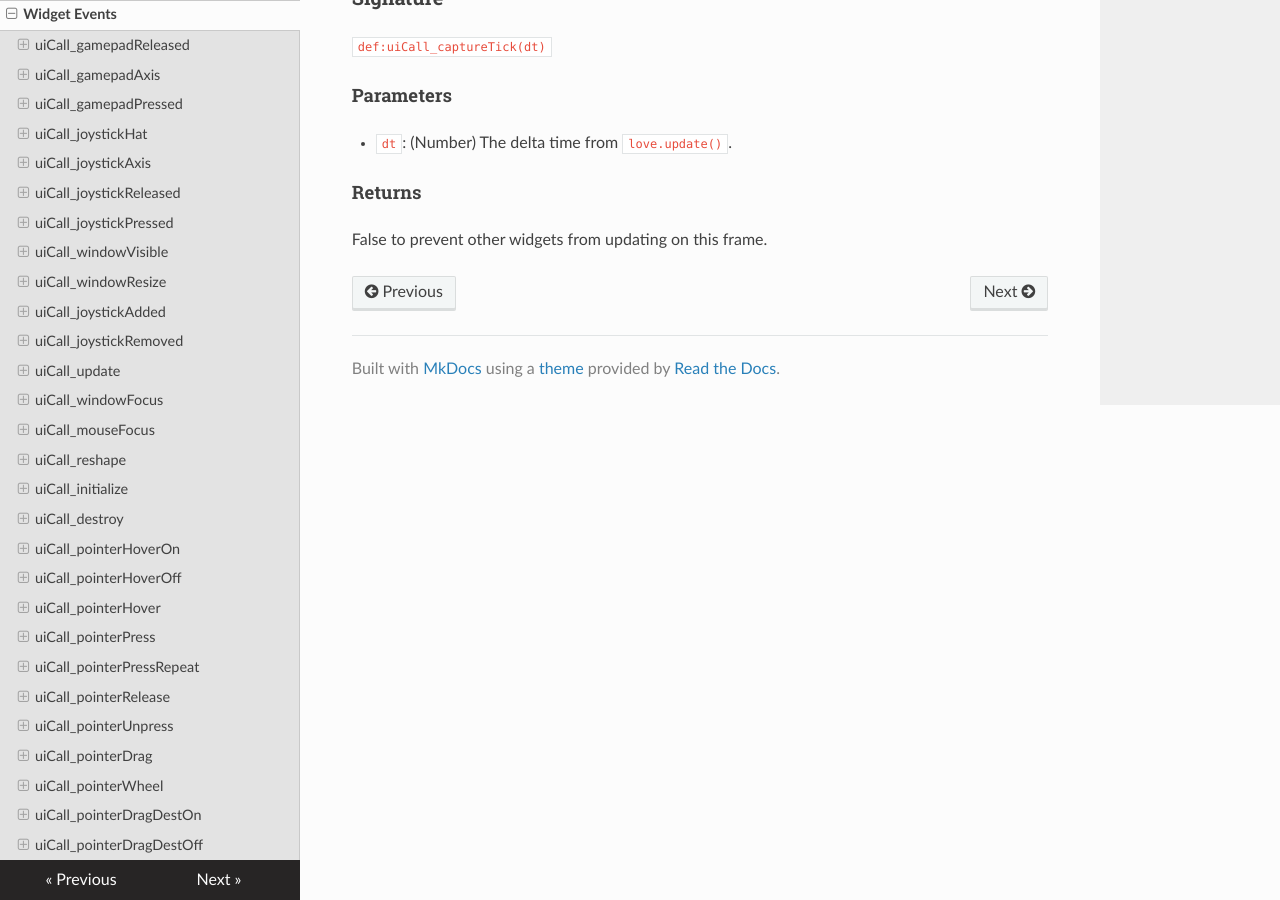
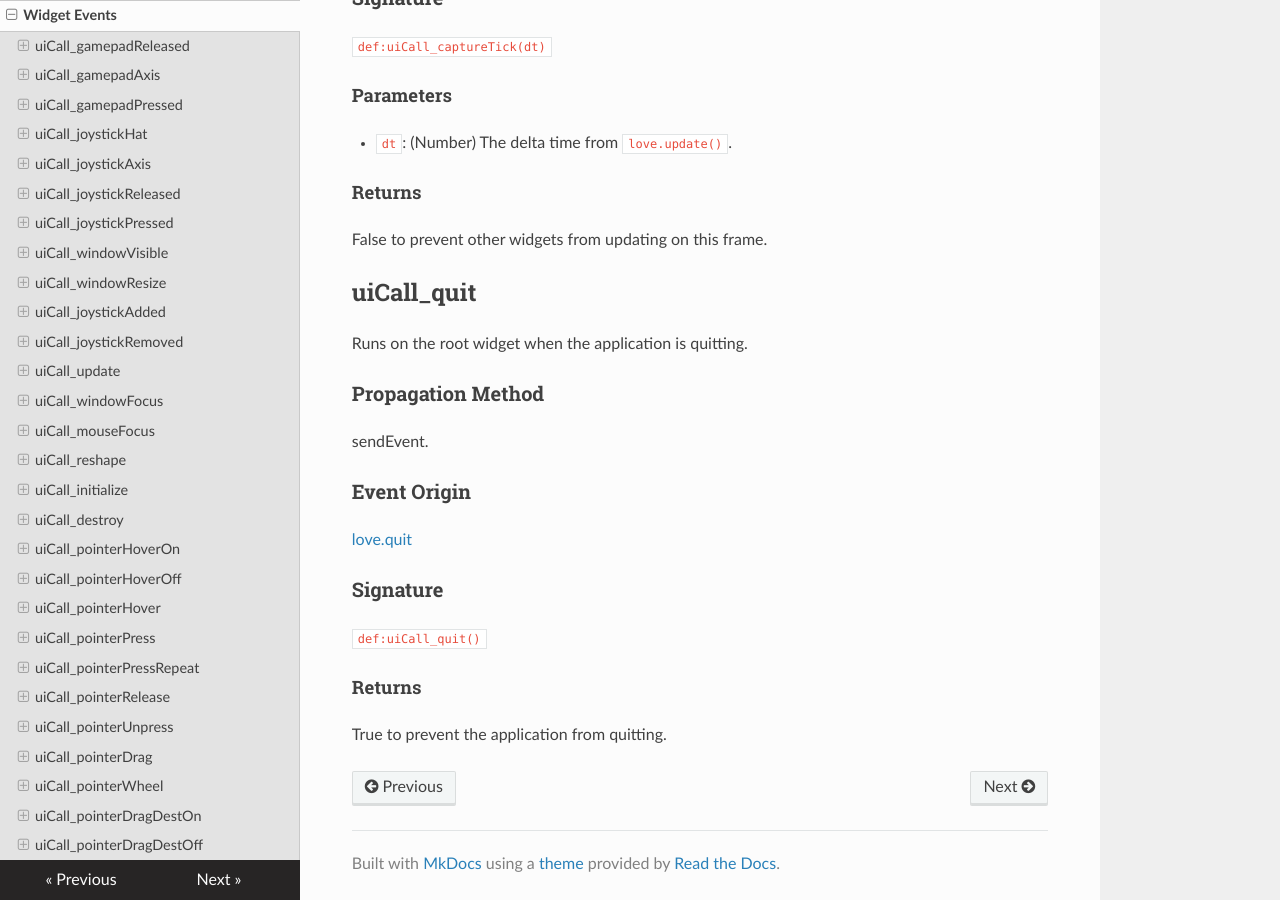
Before and after one commit to frank-f-trafton/prod_ui_docs, an MkDocs documentation site: the page built from docs/reference/widget_events.md, in a window 1280 px wide and 900 px high, scrolled down 34522 px. Built offline with MkDocs 1.6.1, drawn with Linux system fonts in a browser that asks for light colours; nearby versions of some CDN libraries.

Commit message:
move some comments from source code to docs

```diff
--- a/docs/reference/widget_events.md
+++ b/docs/reference/widget_events.md
@@ -1738,6 +1738,32 @@ sendEvent.
 #### Returns
 
 False to prevent other widgets from updating on this frame.
+
+
+<!--~~~~~~~~~~~~~~~~~~~~~~~~~~~~~~~~~~~~~~~~~~~~~~~~~~~~~~~~~~~~~~~~~~~~~~~~-->
+## uiCall_quit
+
+Runs on the root widget when the application is quitting.
+
+
+### Propagation Method
+
+sendEvent.
+
+
+### Event Origin
+
+[love.quit](https://love2d.org/wiki/love.quit)
+
+
+### Signature
+
+`def:uiCall_quit()`
+
+
+#### Returns
+
+True to prevent the application from quitting.
 
 
 <!-- TODO: format later
@@ -1784,4 +1810,6 @@ function def:uiCap_joystickHat(joystick, hat, direction)
 function def:uiCap_gamepadPressed(joystick, button)
 function def:uiCap_gamepadReleased(joystick, button)
 function def:uiCap_gamepadAxis(joystick, axis, value)
+
+function def:uiCap_quit()
 -->
```
Also changed, not shown: docs/reference/project_setup.md (added, +9 -0 lines), docs/reference/widgets.md (added, +21 -0 lines).
